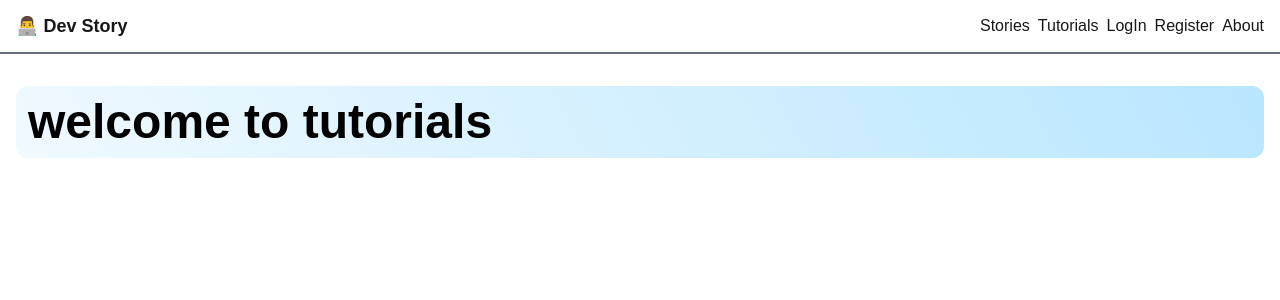
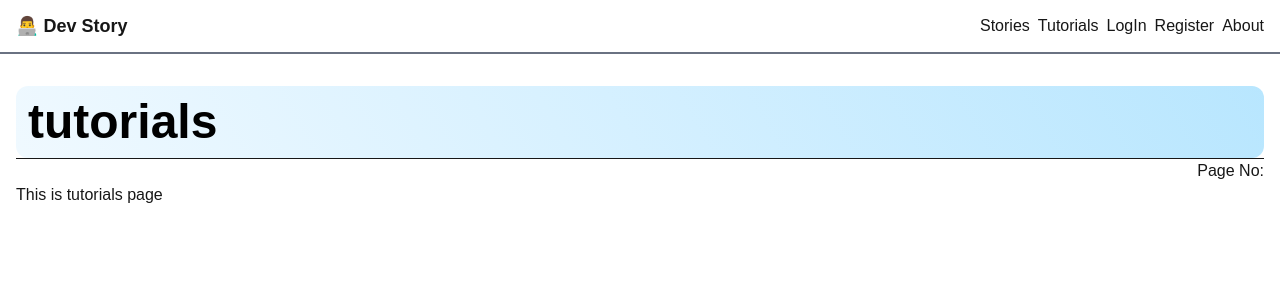
Before and after one commit to ArmanMirDeV/Dev-Story, a Next.js app: page /tutorials in a window 1280 px wide. Shown: the top 300 px of the page. Built offline with nearby package versions, Linux system fonts and the light colour scheme.

Commit message:
Catch all segment with Dynamic Segment

```diff
--- /dev/null
+++ b/src/app/(auth)/layout.jsx
@@ -0,0 +1,14 @@
+import React from "react";
+
+const AuthLayout = ({ children }) => {
+  return (
+    <div className="flex min-h-screen gap-5">
+      <div className="flex-2">{children}</div>
+      <div className="flex-1 bg-sky-600 p-5 flex justify-center items-center ">
+        <h2 className="text-5xl font-bold ">Welcome for authentication</h2>
+      </div>
+    </div>
+  );
+};
+
+export default AuthLayout;
--- a/src/app/dashboard/add-story/page.jsx
+++ b/src/app/dashboard/add-story/page.jsx
@@ -9,4 +9,4 @@
   )
 }
 
-export default AddStory
+export default AddStory;
--- /dev/null
+++ b/src/app/tutorials/[[...slug]]/page.jsx
@@ -0,0 +1,28 @@
+import Title from "@/components/Title";
+import React from "react";
+
+const TutorialPage = async ({ params }) => {
+//   const { technology, topic, page_no, subject } = await params;
+
+    const { slug } = await params;
+    const [ technology, topic, , page_no, subject ] = slug || [];
+    // console.log(result);
+
+
+
+
+  return (
+    <div>
+      <Title>{technology} tutorials</Title>
+      <h2>{topic}</h2> <hr />
+      <div className="flex justify-between ">
+        <h3 className="font-bold">{subject}</h3>
+        <p>Page No: {page_no}</p>
+      </div>
+
+          This is tutorials page
+    </div>
+  );
+};
+
+export default TutorialPage;
--- a/src/app/tutorials/page.jsx
+++ /dev/null
@@ -1,12 +0,0 @@
-import Title from "@/components/Title";
-import React from "react";
-
-const Tutorials = () => {
-  return (
-    <div>
-      <Title>welcome to tutorials</Title>
-    </div>
-  );
-};
-
-export default Tutorials;
```
